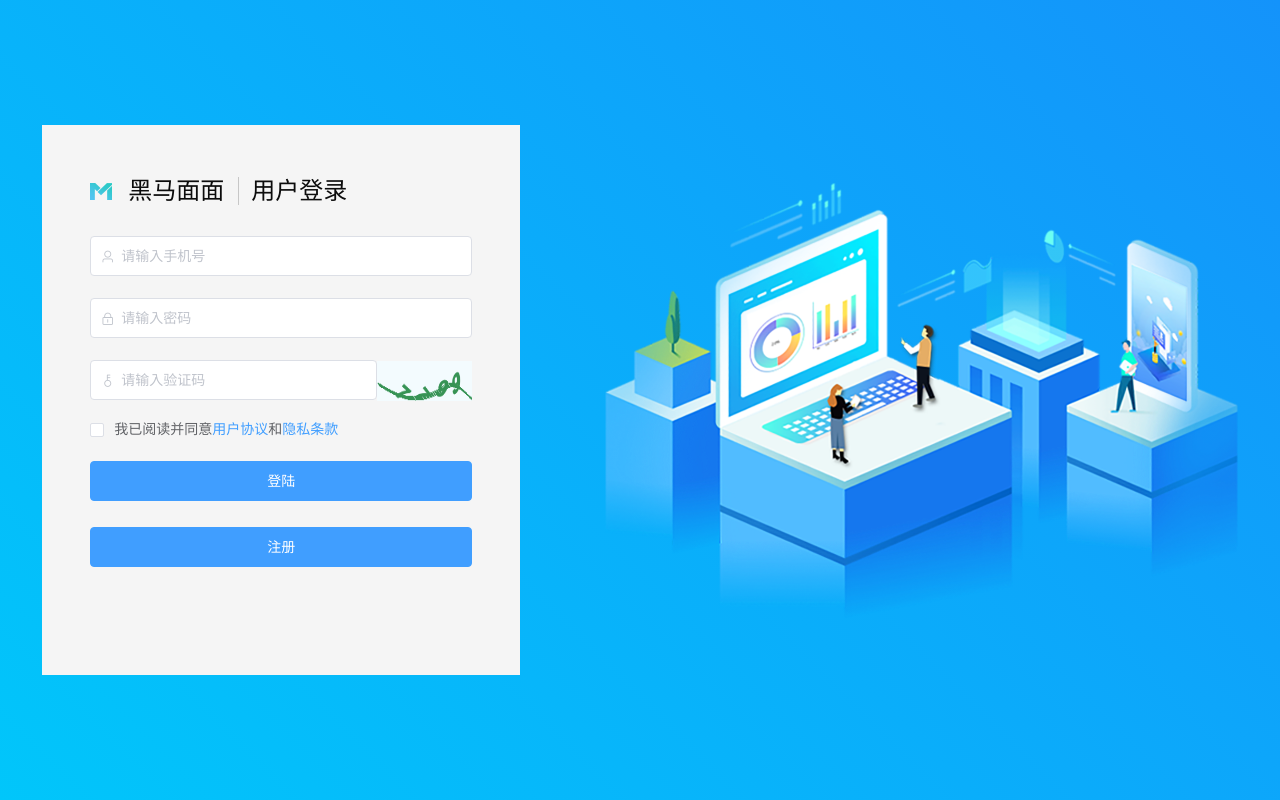
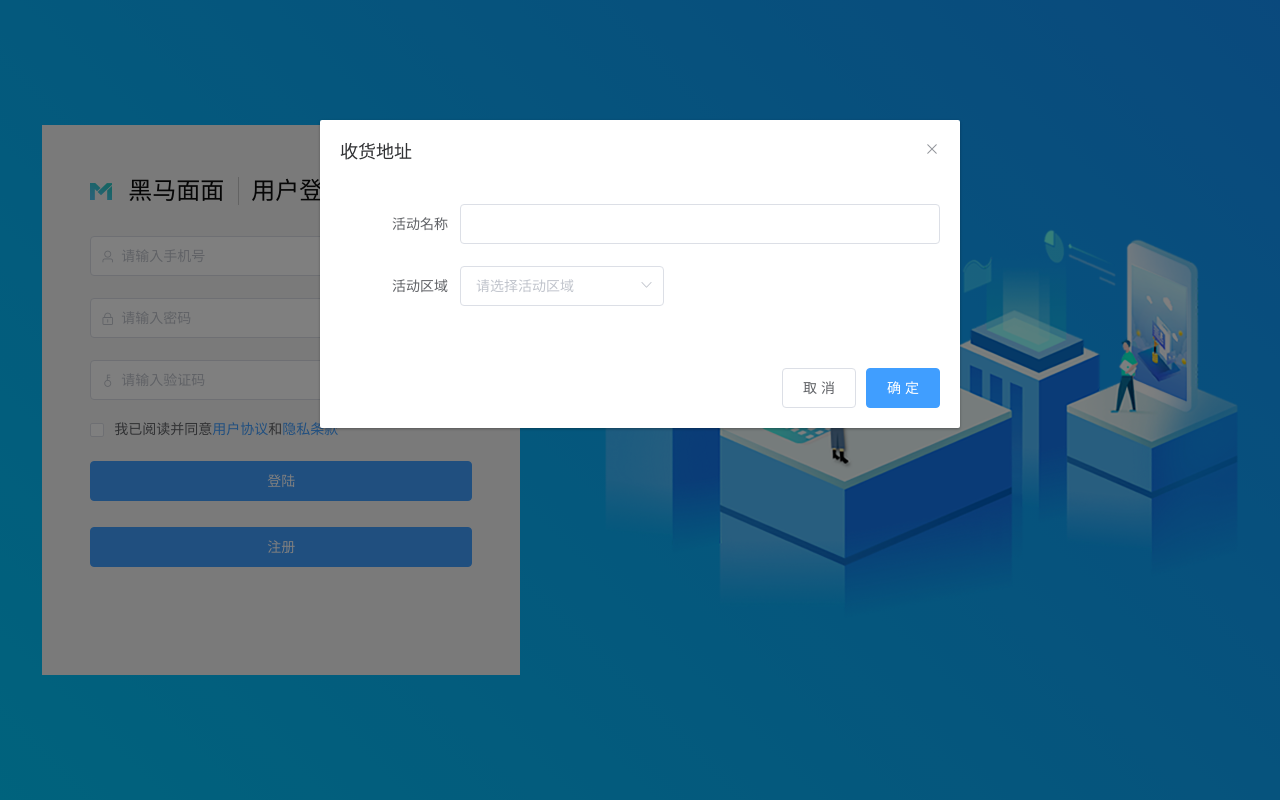
Before and after one commit to MRFEJ/heima47qi, a Vue app: page /#/login in a window 1280 px wide. Built offline with nearby package versions, Linux system fonts and the light colour scheme.

Commit message:
完成注册页面组件基本结构,并导入登录页面

```diff
--- /dev/null
+++ b/src/views/login/components/register.vue
@@ -0,0 +1,35 @@
+<template>
+    <el-dialog title="收货地址" :visible.sync="dialogFormVisible">
+      <el-form :model="form">
+        <el-form-item label="活动名称" :label-width="formLabelWidth">
+          <el-input v-model="form.name" autocomplete="off"></el-input>
+        </el-form-item>
+        <el-form-item label="活动区域" :label-width="formLabelWidth">
+          <el-select v-model="form.region" placeholder="请选择活动区域">
+            <el-option label="区域一" value="shanghai"></el-option>
+            <el-option label="区域二" value="beijing"></el-option>
+          </el-select>
+        </el-form-item>
+      </el-form>
+      <div slot="footer" class="dialog-footer">
+        <el-button @click="dialogFormVisible = false">取 消</el-button>
+        <el-button type="primary" @click="dialogFormVisible = false">确 定</el-button>
+      </div>
+    </el-dialog>
+</template>
+
+<script>
+export default {
+  data() {
+    return {
+      dialogFormVisible: true,
+      form: {
+      },
+      formLabelWidth: "120px"
+    };
+  }
+};
+</script>
+
+<style>
+</style>
--- a/src/views/login/index.vue
+++ b/src/views/login/index.vue
@@ -56,11 +56,16 @@
       </el-form>
     </div>
     <img src="./img/login_banner_ele.png" alt />
+    <register></register>
   </div>
 </template>
 
 <script>
+import register from "./components/register";
 export default {
+  components: {
+    register
+  },
   data() {
     return {
       form: {
@@ -68,7 +73,7 @@
         password: "",
         code: "",
         // type: [],
-        type:false
+        type: false
       },
       rules: {
         user: [
@@ -86,7 +91,7 @@
         type: [
           {
             // required: true,
-            pattern:/true/,
+            pattern: /true/,
             message: "请勾选我已阅读并同意用户协议和隐私条款",
             trigger: "change"
           }
@@ -160,8 +165,8 @@
         margin-top: -3px;
       }
     }
-    .el-button{
-      &:nth-child(2){
+    .el-button {
+      &:nth-child(2) {
         margin-left: 0px;
         margin-top: 26px;
       }
```
